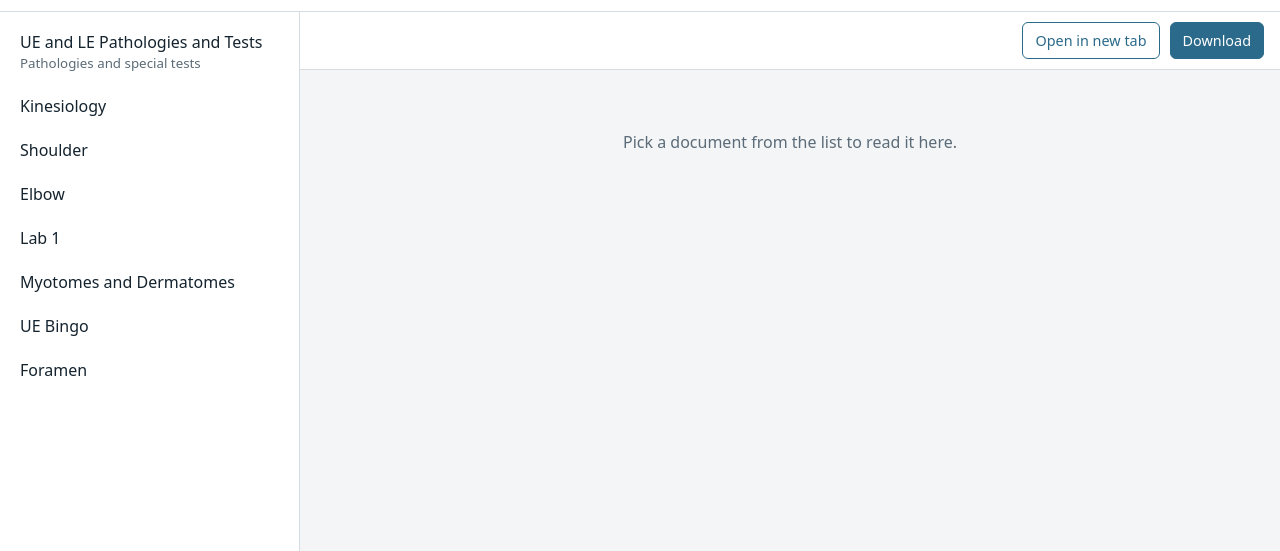
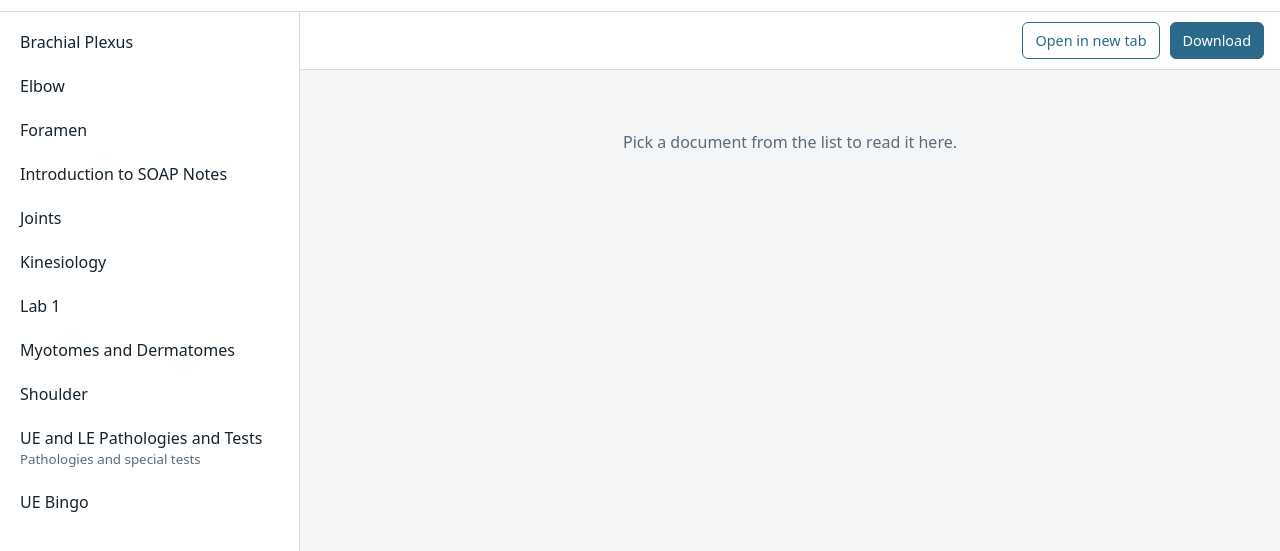
Before and after one commit to RJY-ECC/Library, a plain HTML site: page index.html in a window 1280 px wide. Shown: the part 45-596 px from the top of the page. Drawn offline with Linux system fonts and the light colour scheme.

Commit message:
Add files via upload

```diff
--- a/index.html
+++ b/index.html
@@ -74,7 +74,8 @@
 <script>
 /* ADD NEW PDFs HERE
    1. Put the PDF in the "files" folder of your repo.
-   2. Add a line below: { title, file, note (optional) }  */
+   2. Add a line below: { title, file, note (optional) }
+   The list sorts itself alphabetically by title.  */
 const LIBRARY = [
   { title: "UE and LE Pathologies and Tests", file: "UE_and_LE_Pathologies_and_Tests.pdf", note: "Pathologies and special tests" },
   { title: "Kinesiology", file: "Kinesiology.pdf" },
@@ -83,8 +84,13 @@ const LIBRARY = [
   { title: "Lab 1", file: "Lab_1_fall.pdf" },
   { title: "Myotomes and Dermatomes", file: "Myotomes_and_Dermatomes.pdf" },
   { title: "UE Bingo", file: "bingo_UE_23.pdf" },
-  { title: "Foramen", file: "foramen.pdf" }
+  { title: "Foramen", file: "foramen.pdf" },
+  { title: "Brachial Plexus", file: "Brachial_Plexus.pdf" },
+  { title: "Introduction to SOAP Notes", file: "Intro_to_SOAP_Notes.pdf" },
+  { title: "Joints", file: "Joints.pdf" }
 ];
+
+LIBRARY.sort((a, b) => a.title.localeCompare(b.title, undefined, { sensitivity: "base", numeric: true }));
 
 const FOLDER = "files/";
 const $ = id => document.getElementById(id);
```
